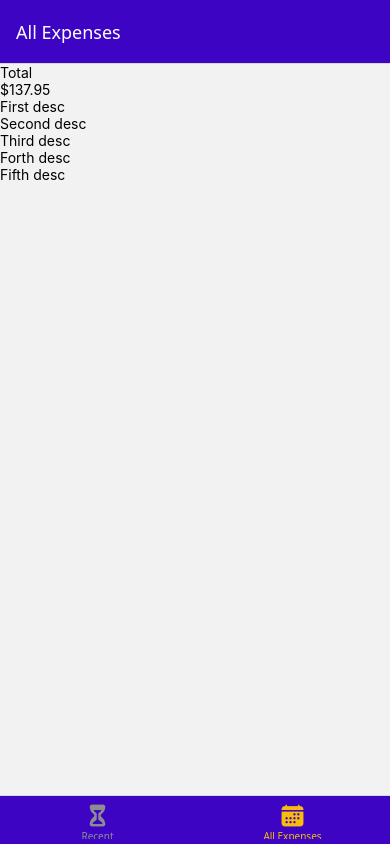
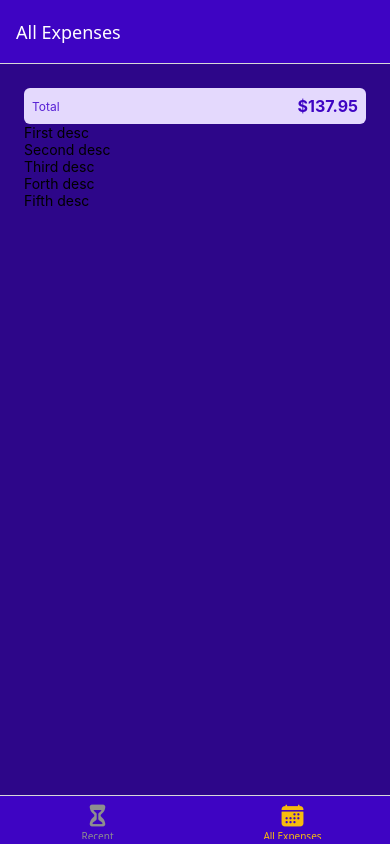
Before and after one commit to Jon-Felipe/Expense-Tracker-React-Native, a React Native app: screen /AllExpenses in a window 390 px wide. Built offline with nearby package versions, Linux system fonts and the light colour scheme.

Commit message:
expenses output and summary styling

```diff
--- a/components/ExpensesOutput/ExpensesOutput.js
+++ b/components/ExpensesOutput/ExpensesOutput.js
@@ -4,6 +4,9 @@
 // components
 import ExpensesSummary from './ExpensesSummary';
 import ExpensesList from './ExpensesList';
+
+// extras
+import { GlobalStyles } from '../../constants/styles';
 
 const DUMMY_EXPENSES = [
   {
@@ -40,11 +43,17 @@
 
 export default function ExpensesOutput({ expenses, expensesPeriod }) {
   return (
-    <View>
+    <View style={styles.container}>
       <ExpensesSummary expenses={DUMMY_EXPENSES} periodName={expensesPeriod} />
       <ExpensesList expenses={DUMMY_EXPENSES} />
     </View>
   );
 }
 
-const styles = StyleSheet.create({});
+const styles = StyleSheet.create({
+  container: {
+    flex: 1,
+    padding: 24,
+    backgroundColor: GlobalStyles.colors.primary700,
+  },
+});
--- a/components/ExpensesOutput/ExpensesSummary.js
+++ b/components/ExpensesOutput/ExpensesSummary.js
@@ -1,5 +1,8 @@
 import { StyleSheet, Text, View } from 'react-native';
 import React from 'react';
+
+// extras
+import { GlobalStyles } from '../../constants/styles';
 
 export default function ExpensesSummary({ expenses, periodName }) {
   const expensesSum = expenses.reduce((sum, expense) => {
@@ -7,11 +10,29 @@
   }, 0);
 
   return (
-    <View>
-      <Text>{periodName}</Text>
-      <Text>${expensesSum.toFixed(2)}</Text>
+    <View style={styles.container}>
+      <Text style={styles.period}>{periodName}</Text>
+      <Text style={styles.sum}>${expensesSum.toFixed(2)}</Text>
     </View>
   );
 }
 
-const styles = StyleSheet.create({});
+const styles = StyleSheet.create({
+  container: {
+    padding: 8,
+    backgroundColor: GlobalStyles.colors.primary50,
+    borderRadius: 6,
+    flexDirection: 'row',
+    justifyContent: 'space-between',
+    alignItems: 'center',
+  },
+  period: {
+    fontSize: 12,
+    color: GlobalStyles.colors.primary400,
+  },
+  sum: {
+    fontSize: 16,
+    fontWeight: 'bold',
+    color: GlobalStyles.colors.primary500,
+  },
+});
```
